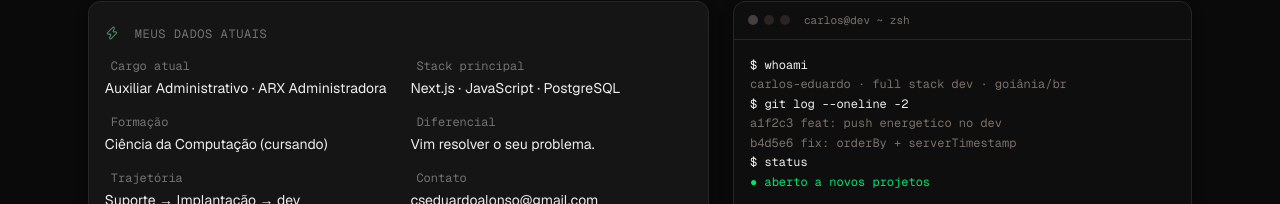
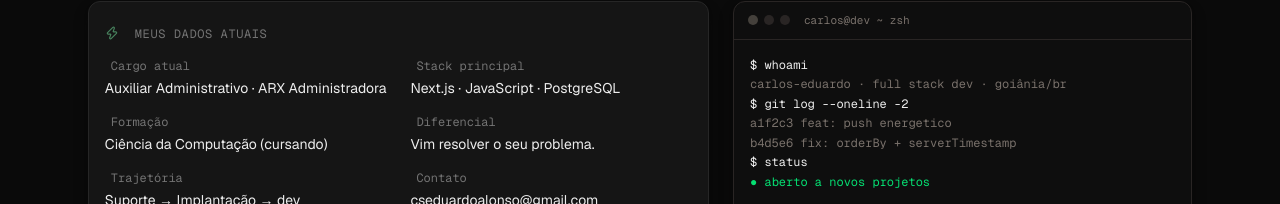
Before and after one commit to zCarlosEduardo/Portfolio, a Next.js app: page / in a window 1280 px wide. Shown: the part 735-939 px from the top of the page. Built offline with nearby package versions, Linux system fonts and the light colour scheme.

Commit message:
Update Nome Card Terminal

```diff
--- a/components/CardsDadosTerminal.tsx
+++ b/components/CardsDadosTerminal.tsx
@@ -14,7 +14,7 @@ const ROTEIRO: Linha[] = [
   },
   { texto: "$ git log --oneline -2", digitada: true },
   {
-    texto: "a1f2c3 feat: push energetico no dev",
+    texto: "a1f2c3 feat: push energetico",
     digitada: false,
     cor: "text-stone-500",
   },
@@ -118,7 +118,9 @@ export default function CardsDadosTerminal() {
         <div className="grid grid-cols-1 sm:grid-cols-2 gap-x-6 gap-y-4">
           {informacoesAtuais.map((item) => (
             <div key={item.titulo} className="flex flex-col">
-              <span className="text-xs text-neutral-500 font-mono mb-1 ml-1.5">{item.titulo}</span>
+              <span className="text-xs text-neutral-500 font-mono mb-1 ml-1.5">
+                {item.titulo}
+              </span>
               <span className="text-sm text-(--cor-primaria)">
                 {item.descricao}
               </span>
```
